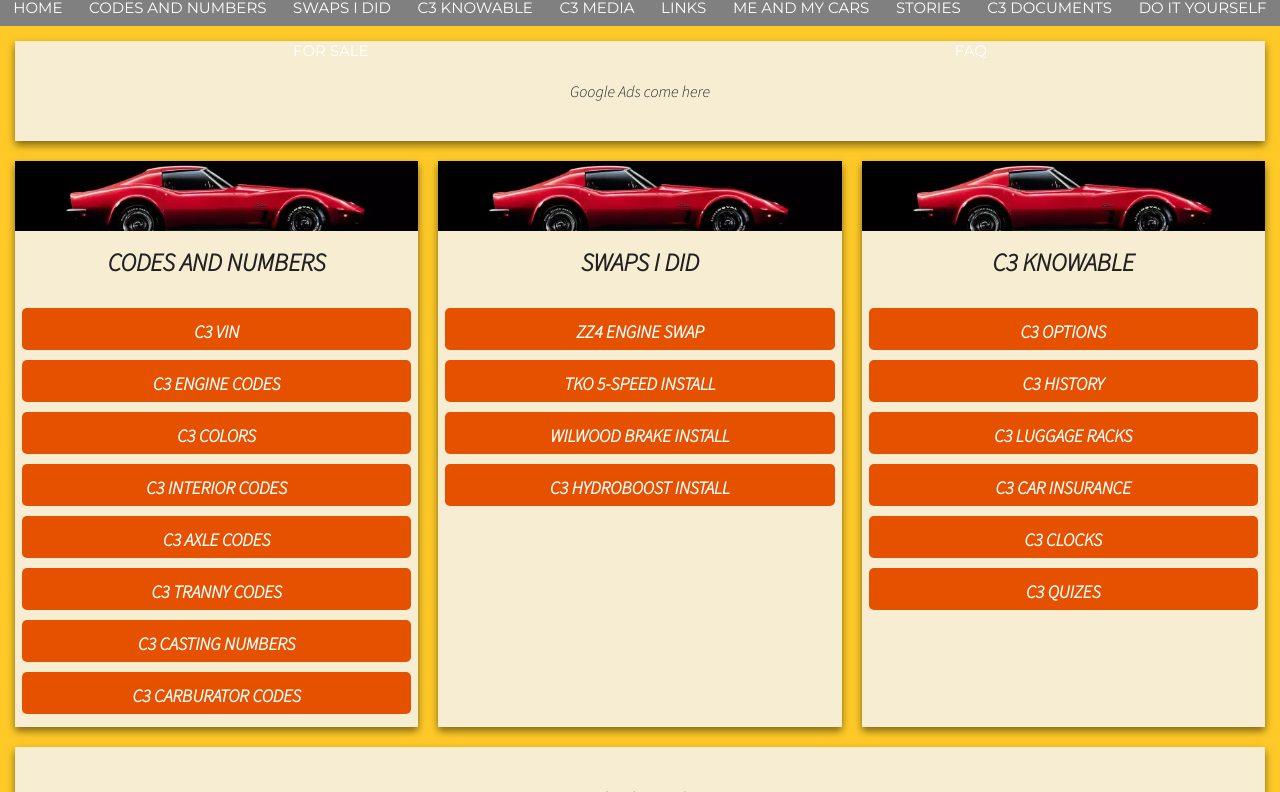
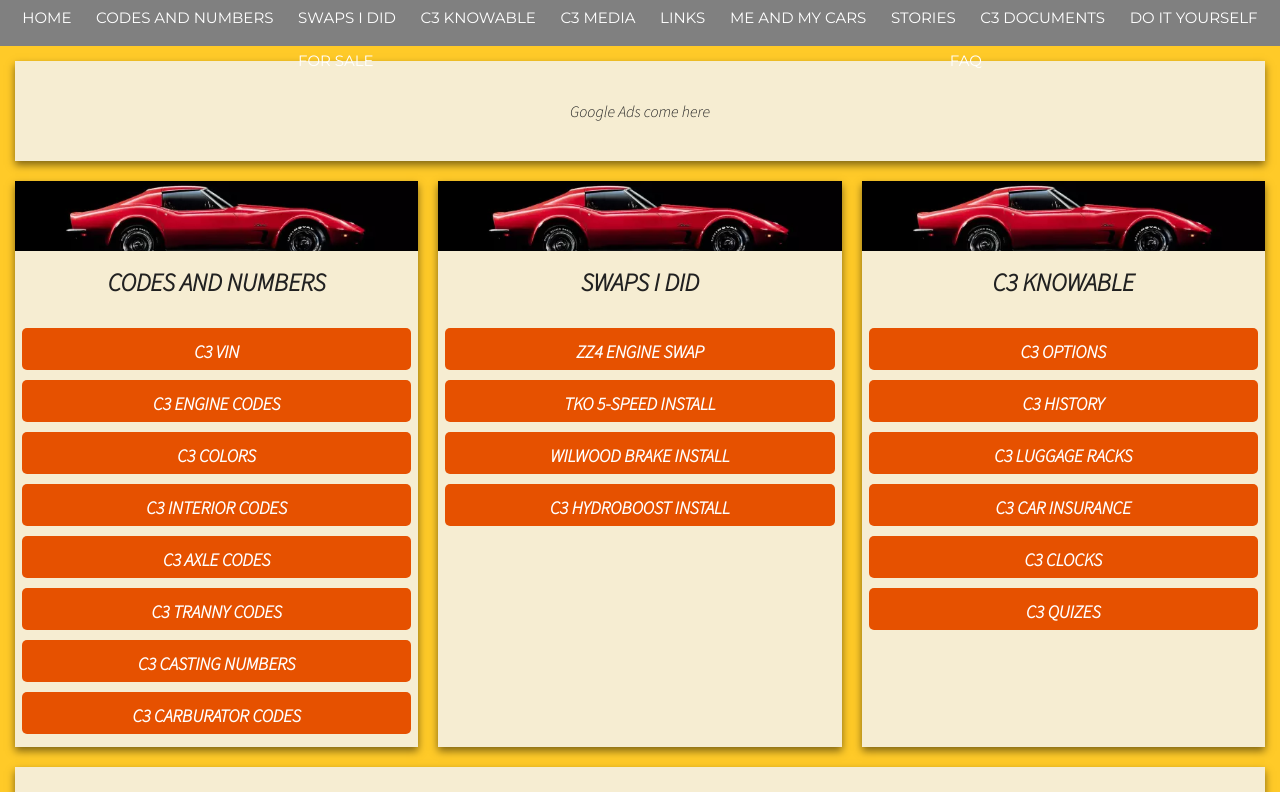
Before and after one commit to jaspercuvelier/corvettec3, a website: page src/index.html in a window 1280 px wide. Shown: the part 134-926 px from the top of the page. Drawn offline with nearby package versions, Linux system fonts and the light colour scheme; files that its build step writes are made by us from their sources.

Commit message:
smoothing rough edges on nav 1100vw

```diff
--- a/src/scss/1100width.scss
+++ b/src/scss/1100width.scss
@@ -20,7 +20,9 @@
     height:5%;
     width:100%;
     transform:translate(0,0);
-    order: 2
+    order: 2;
+    padding:10px;
+    transition: padding 0.5s;
   }
     nav div{
       display:flex;
```
Also changed, not shown: dist/css/1100width.css.
